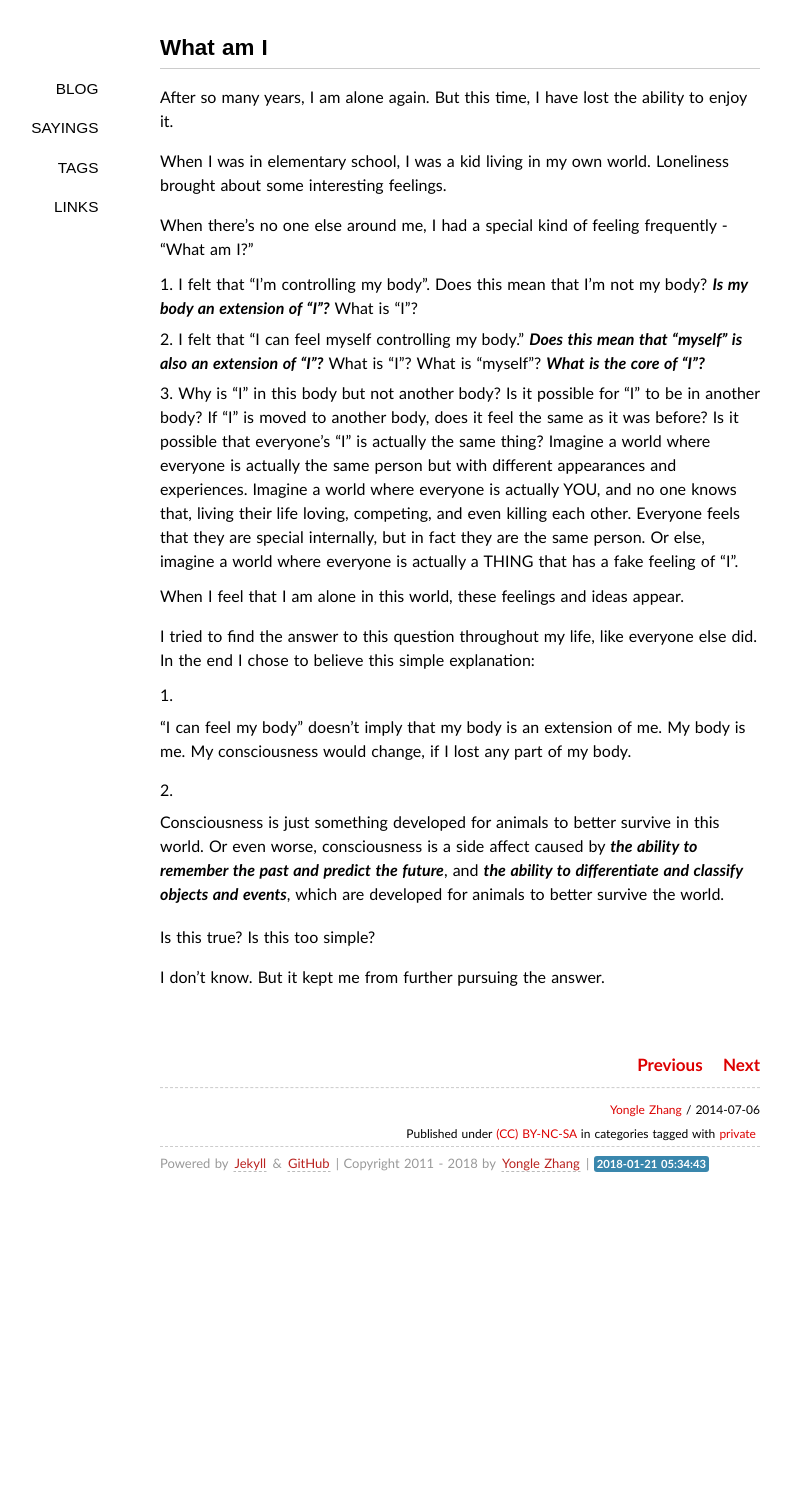
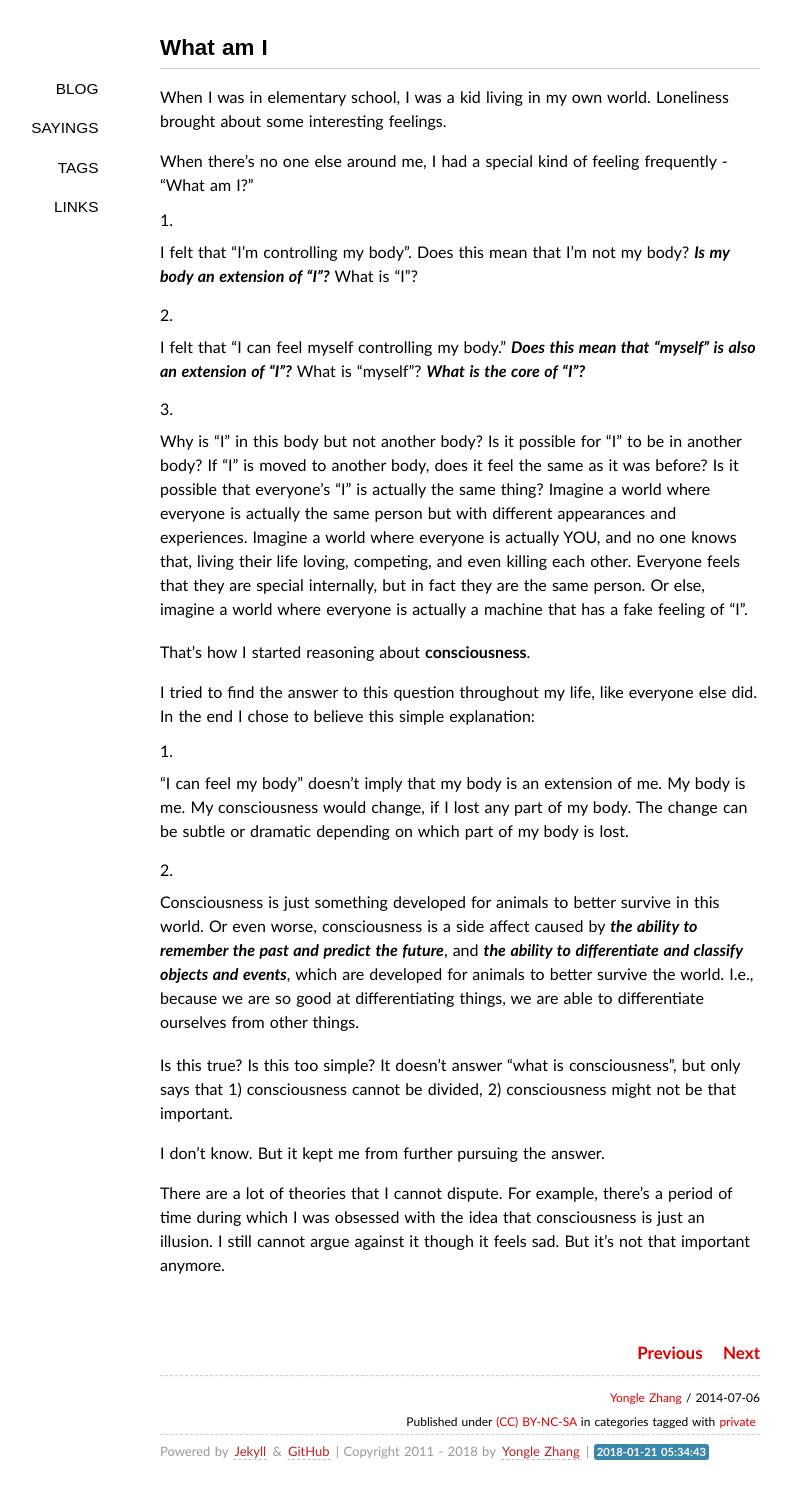
Before and after one commit to zagol/yonglezh.github.io, a Jekyll site: the page built from _posts/2014-07-06-what-am-i.markdown, in a window 1280 px wide. Shown: the whole page, without its empty margins (180-971 px from the left). Built offline with Jekyll 4.4.1, drawn with Linux system fonts in a browser that asks for light colours; some web fonts are replaced; comment, search, counter and statistics services are not loaded; before the commit the page ends 1206 px from its top, so only the background shows below that.

Commit message:
improved what am i

```diff
--- a/_posts/2014-07-06-what-am-i.markdown
+++ b/_posts/2014-07-06-what-am-i.markdown
@@ -5,24 +5,53 @@ categories:
 tags: private
 ---
 
-After so many years, I am alone again. But this time, I have lost the ability to enjoy it.
+When I was in elementary school, I was a kid living in my own world. Loneliness
+brought about some interesting feelings.
 
-When I was in elementary school, I was a kid living in my own world. Loneliness brought about some interesting feelings.
+When there's no one else around me, I had a special kind of feeling frequently -
+"What am I?"
 
-When there's no one else around me, I had a special kind of feeling frequently - "What am I?"
+1. I felt that "I'm controlling my body". Does this mean that I'm not my body?
+***Is my body an extension of "I"?*** What is "I"?
 
-1. I felt that "I'm controlling my body". Does this mean that I'm not my body? ***Is my body an extension of "I"?*** What is "I"?
-2. I felt that "I can feel myself controlling my body."  ***Does this mean that "myself" is also an extension of "I"?*** What is "I"? What is "myself"? ***What is the core of "I"?***
-3. Why is "I" in this body but not another body? Is it possible for "I" to be in another body? If "I" is moved to another body, does it feel the same as it was before? Is it possible that everyone's "I" is actually the same thing? Imagine a world where everyone is actually the same person but with different appearances and experiences. Imagine a world where everyone is actually YOU, and no one knows that, living their life loving, competing, and even killing each other. Everyone feels that they are special internally, but in fact they are the same person. Or else, imagine a world where everyone is actually a THING that has a fake feeling of "I".
+2. I felt that "I can feel myself controlling my body."  ***Does this mean that
+"myself" is also an extension of "I"?*** What is "myself"? ***What is the core
+of "I"?***
 
-When I feel that I am alone in this world, these feelings and ideas appear.
+3. Why is "I" in this body but not another body? Is it possible for "I" to be in
+another body? If "I" is moved to another body, does it feel the same as it was
+before? Is it possible that everyone's "I" is actually the same thing? Imagine a
+world where everyone is actually the same person but with different appearances
+and experiences. Imagine a world where everyone is actually YOU, and no one
+knows that, living their life loving, competing, and even killing each other.
+Everyone feels that they are special internally, but in fact they are the same
+person. Or else, imagine a world where everyone is actually a machine that has a
+fake feeling of "I".
 
-I tried to find the answer to this question throughout my life, like everyone else did. In the end I chose to believe this simple explanation:
+That's how I started reasoning about **consciousness**.
 
-1. "I can feel my body" doesn't imply that my body is an extension of me. My body is me. My consciousness would change, if I lost any part of my body.
+I tried to find the answer to this question throughout my life, like everyone
+else did. In the end I chose to believe this simple explanation:
 
-2. Consciousness is just something developed for animals to better survive in this world. Or even worse, consciousness is a side affect caused by ***the ability to remember the past and predict the future***, and ***the ability to differentiate and classify objects and events***, which are developed for animals to better survive the world.
+1. "I can feel my body" doesn't imply that my body is an extension of me. My
+body is me. My consciousness would change, if I lost any part of my body. The
+change can be subtle or dramatic depending on which part of my body is lost.
 
-Is this true? Is this too simple?
+2. Consciousness is just something developed for animals to better survive in
+this world. Or even worse, consciousness is a side affect caused by ***the
+ability to remember the past and predict the future***, and ***the ability to
+differentiate and classify objects and events***, which are developed for
+animals to better survive the world. I.e., because we are so good at
+differentiating things, we are able to differentiate
+ourselves from other things.
+
+Is this true? Is this too simple? It doesn't answer "what is consciousness", but
+only says that 1) consciousness cannot be divided, 2) consciousness might not be
+that important.
 
 I don't know. But it kept me from further pursuing the answer.
+
+There are a lot of theories that I cannot dispute. For example,
+there's a period of time during which I was obsessed with the idea that
+consciousness is just an illusion. I still cannot argue against it though it
+feels sad. But it's not that important anymore.
```
